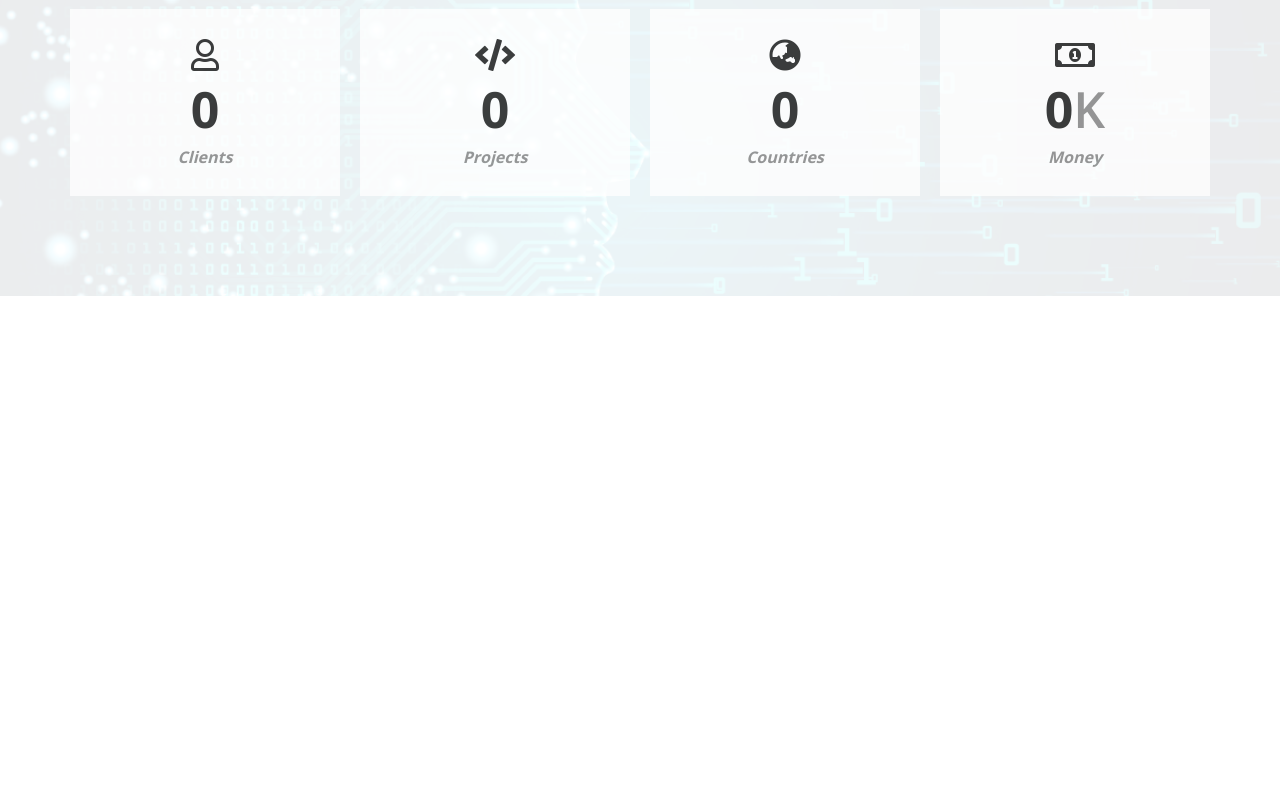
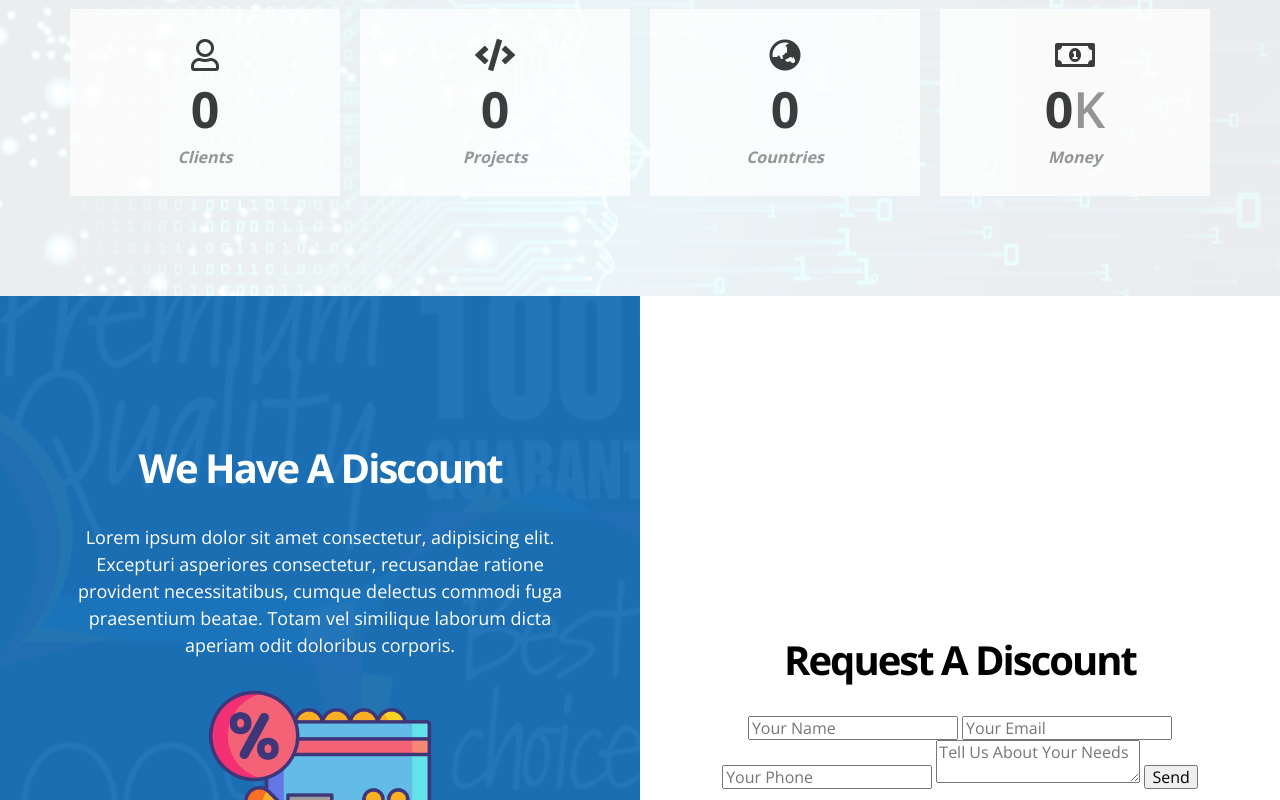
Before and after one commit to Enaifuos17/Series, a plain HTML site: page html/index.html in a window 1280 px wide. Shown: the part 11200-12000 px from the top of the page. Drawn offline with nearby package versions, Linux system fonts and the light colour scheme; files whose address does not match are found by name.

Commit message:
Discount Section - Part 1

```diff
--- a/css/style.css
+++ b/css/style.css
@@ -42,7 +42,7 @@ html {
 
 body {
   font-family: "Open Sans", sans-serif;
-  height: 20000px;
+  /* height: 20000px; */
 }
 
 ul {
@@ -2049,3 +2049,69 @@ a {
 }
 
 /* End Stats */
+
+/* ----- ----- ----- ----- ----- */
+
+/* Start Discount */
+/* ? note: this section is without container */
+
+.discount {
+  min-height: 100vh;
+  display: flex;
+  flex-wrap: wrap;
+}
+
+.discount .image {
+  background-image: url(../images/discount-background1.jpg);
+  background-size: cover;
+  color: #fff;
+  flex-basis: 50%;
+  display: flex;
+  align-items: center;
+  justify-content: center;
+  position: relative;
+  z-index: 1;
+}
+
+.discount .image::before {
+  content: "";
+  position: absolute;
+  left: 0;
+  top: 0;
+  width: 100%;
+  height: 100%;
+  background-color: rgba(28, 114, 184, 0.97);
+  z-index: -1;
+}
+
+.discount .form {
+  display: flex;
+  align-items: center;
+  justify-content: center;
+  flex-basis: 50%;
+}
+
+/* both contents () */
+.discount .content {
+  text-align: center;
+  padding: 0 20px;
+}
+
+.discount .content h2 {
+  font-size: 40px;
+  text-transform: capitalize;
+  letter-spacing: -2px;
+}
+
+.discount .content p {
+  font-size: 18px;
+  max-width: 500px;
+  line-height: 1.5;
+}
+
+.discount .content img {
+  width: 300px;
+  max-width: 100%;
+}
+
+/* End Discount */
--- a/html/index.html
+++ b/html/index.html
@@ -971,6 +971,58 @@
       </div>
     </div>
     <!-- End Stats -->
+    <!-- ----- ----- ----- ----- ----- ----- ----- -->
+    <!-- Start Discount -->
+    <div class="discount" id="discount">
+      <!-- image -->
+      <div class="image">
+        <!-- content ==>  h2 + p + img -->
+        <div class="content">
+          <h2>we have a discount</h2>
+          <p>
+            Lorem ipsum dolor sit amet consectetur, adipisicing elit. Excepturi
+            asperiores consectetur, recusandae ratione provident necessitatibus,
+            cumque delectus commodi fuga praesentium beatae. Totam vel similique
+            laborum dicta aperiam odit doloribus corporis.
+          </p>
+          <img src="../images/discount.png" alt="" />
+        </div>
+      </div>
+      <!-- form -->
+      <div class="form">
+        <!-- content ==>  h2 + form -->
+        <div class="content">
+          <h2>request a discount</h2>
+          <form action="">
+            <input
+              class="input"
+              type="text"
+              placeholder="Your Name"
+              name="name"
+            />
+            <input
+              class="input"
+              type="email"
+              placeholder="Your Email"
+              name="email"
+            />
+            <input
+              class="input"
+              type="text"
+              placeholder="Your Phone"
+              name="mobile"
+            />
+            <textarea
+              class="input"
+              placeholder="Tell Us About Your Needs"
+              name="message"
+            ></textarea>
+            <input type="submit" value="Send" />
+          </form>
+        </div>
+      </div>
+    </div>
+    <!-- End Discount -->
     <!-- JS file -->
     <script src="../js/main.js"></script>
   </body>
```
Also changed, not shown: images/discount-background1.jpg (added), images/discount.png (added).
